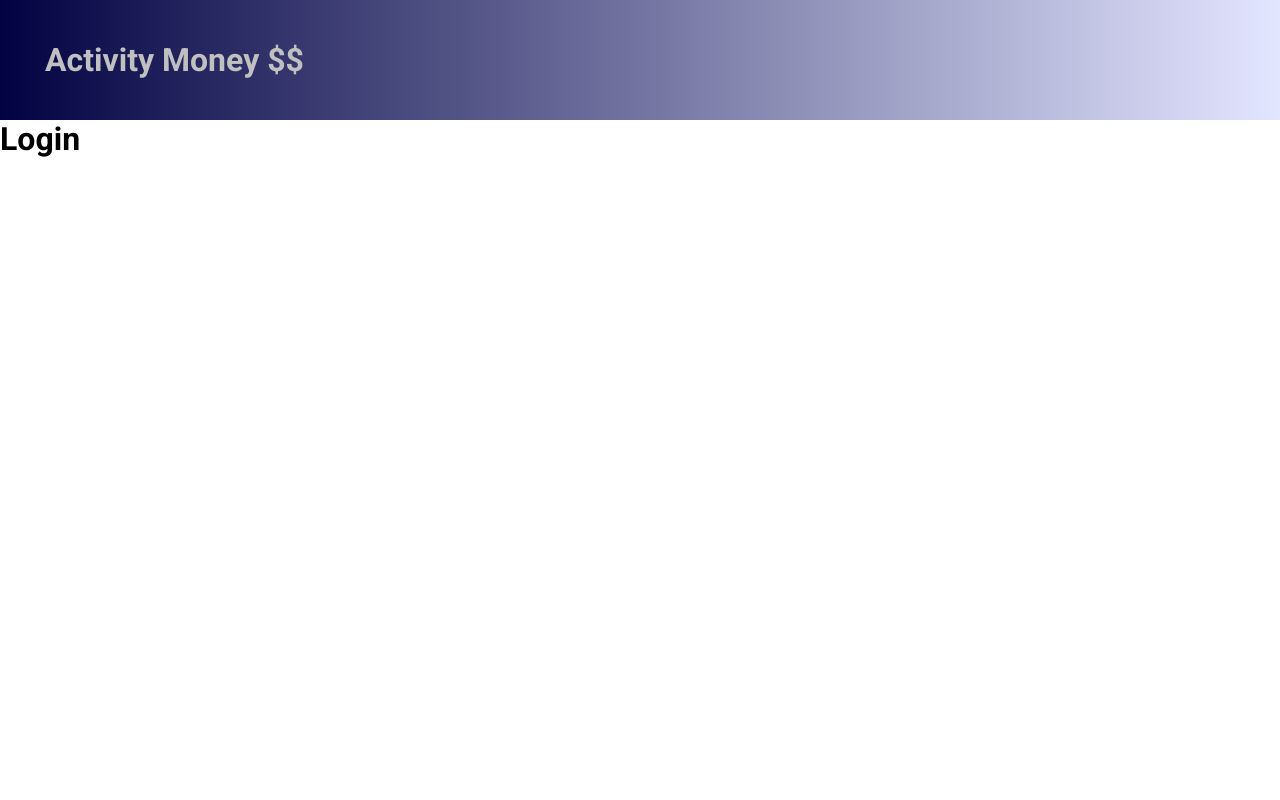
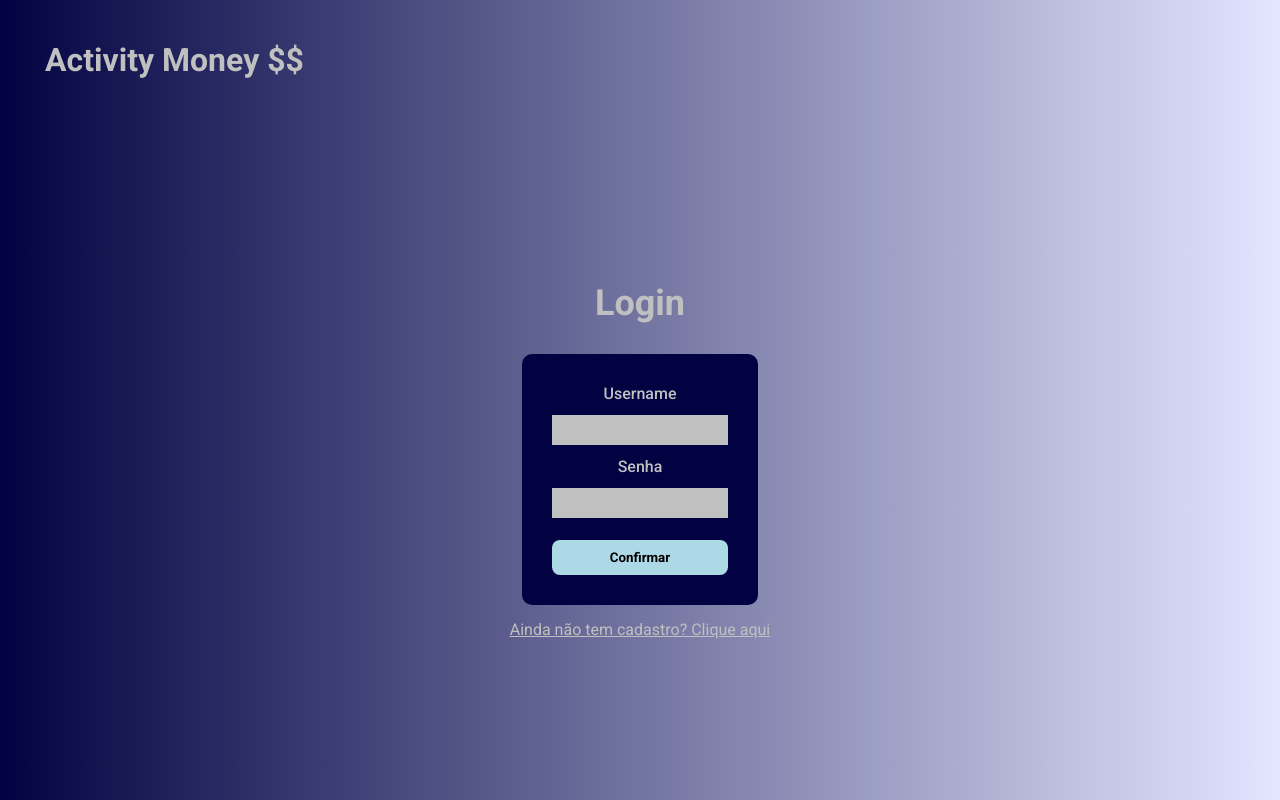
Before and after one commit to Rmdeaguiar/activity_money, a React (Create React App) app: page / in a window 1280 px wide. Built offline with nearby package versions, Linux system fonts and the light colour scheme.

Commit message:
feat: estrutura da página login

```diff
--- a/src/pages/login/index.tsx
+++ b/src/pages/login/index.tsx
@@ -1,12 +1,31 @@
 import './styles.scss';
 import Header from '../../components/Header';
+import { FormEvent, useState } from 'react';
+import { Link } from 'react-router-dom';
 
 function Login() {
+  const [username, setUsername] = useState('');
+  const [password, setPassword] = useState('');
+
+
+  const handleLogin = async (e: FormEvent) => {
+    e.preventDefault();
+
+  }
+
   return (
     <>
       <Header />
       <div className="container-login">
         <h1>Login</h1>
+        <form onSubmit={handleLogin}>
+        <label htmlFor='username'>Username</label>
+        <input name='username' type='text' value={username} onChange={(e) => setUsername(e.target.value)} />
+        <label htmlFor='password'>Senha</label>
+        <input name='password' type='password' value={password} onChange={(e) => setPassword(e.target.value)} />
+          <button className='green-btn'>Confirmar</button>
+      </form>
+      <Link to={'/signup'}>Ainda não tem cadastro? Clique aqui</Link>
       </div>
     </>
 
--- a/src/pages/login/styles.scss
+++ b/src/pages/login/styles.scss
@@ -0,0 +1,61 @@
+@import "../../styles/variables.scss";
+
+.container-login {
+    background: linear-gradient(90deg, $color-primary, #e3e6ff);
+    min-height: 85vh;
+    padding: 0px 50px;
+    flex-direction: column;
+    display: flex;
+    justify-content: center;
+    align-items: center;
+    color: silver;
+
+    h1{
+        margin-bottom: 30px;
+        font-size: 36px;
+    }
+
+    form {
+        display: flex;
+        flex-direction: column;
+        align-items: center;
+        gap: 12px;
+        background-color: $color-primary;
+        border-radius: 10px;
+        padding: 30px;
+        width: 20%;
+
+        label {
+            font-weight: 500;
+        }
+
+        input {
+            height: 30px;
+            padding: 10px;
+            border: none;
+            width: 100%;
+            background-color: silver;
+        }
+
+        button {
+            cursor: pointer;
+            background-color: lightblue;
+            border: none;
+            border-radius: 8px;
+            padding: 10px;
+            width: 100%;
+            margin-top: 10px;
+            font-weight: 700;
+
+            &:hover{
+                opacity: 0.5;
+                transition: all 500ms;
+            }
+        }
+    }
+
+    a {
+        color: silver;
+        margin-top: 15px;
+    }
+}
```
